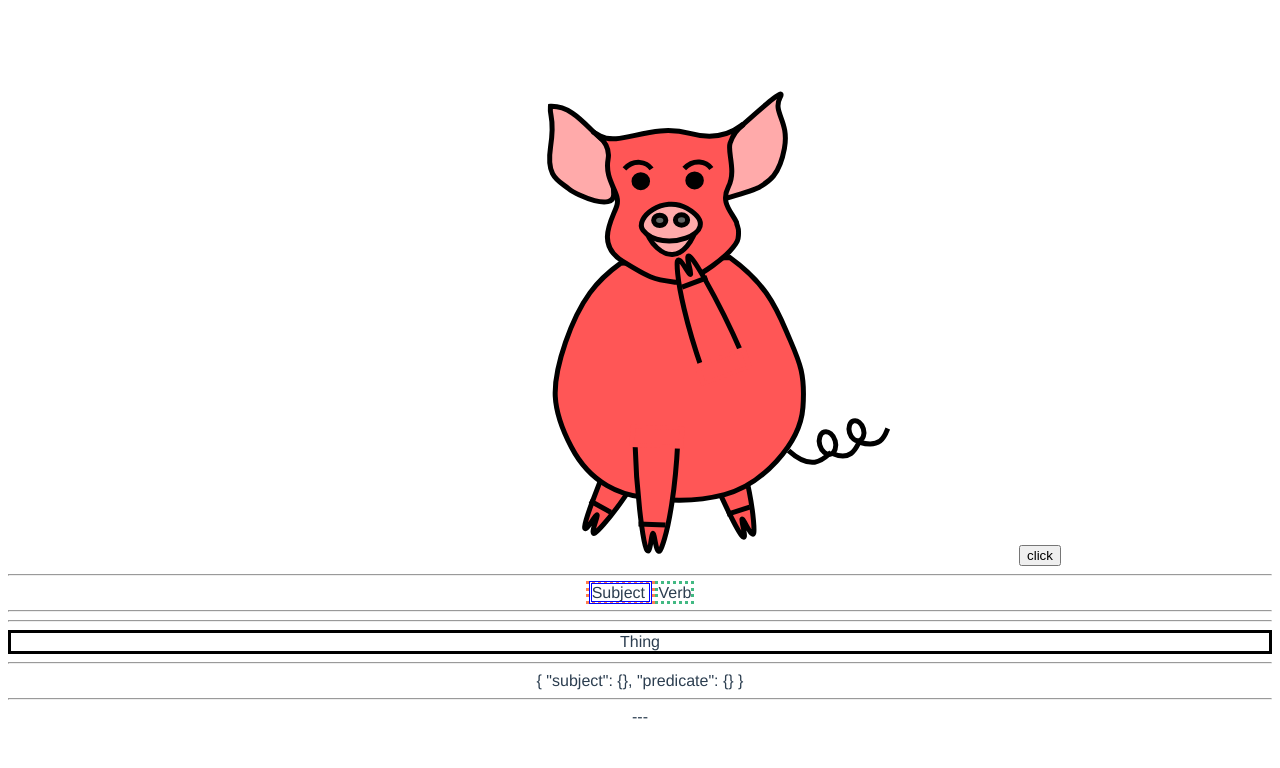
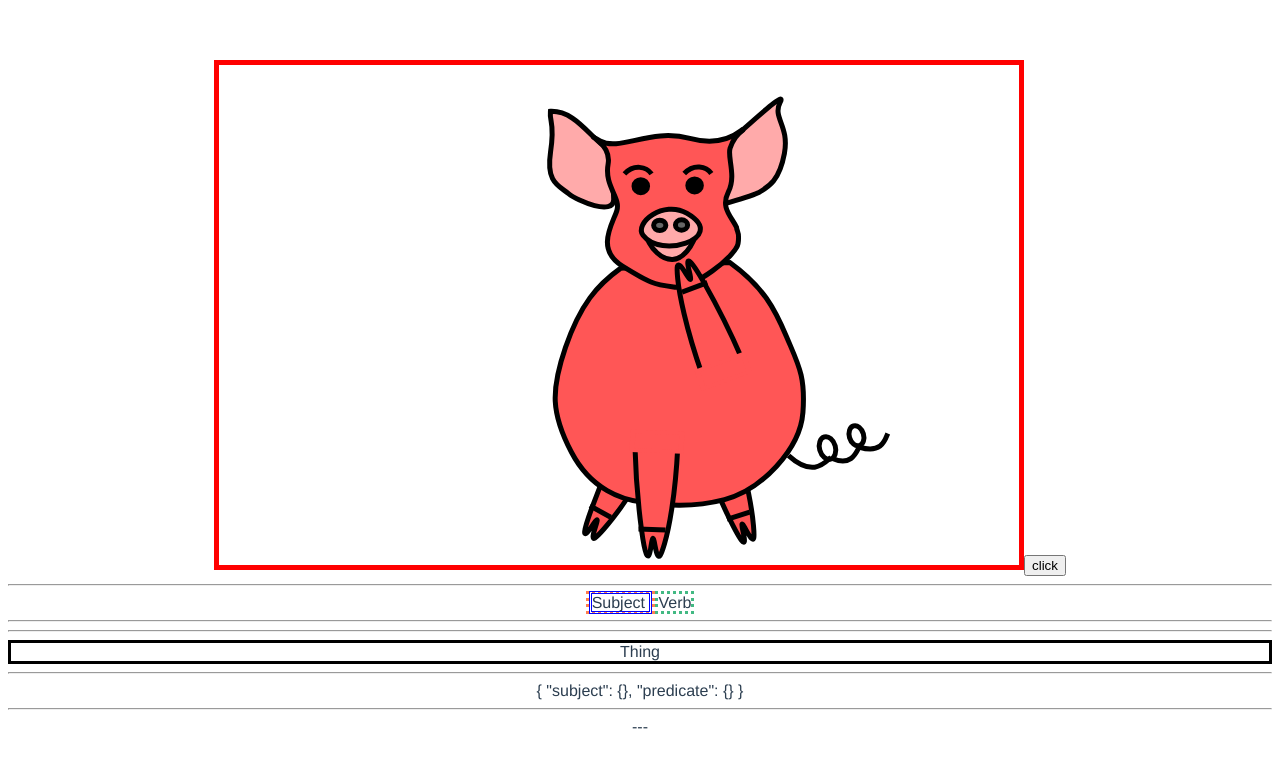
Before and after one commit to polymatter/pancake-castle, a Vue app: page / in a window 1280 px wide. Shown: the top 768 px of the page. Built offline with nearby package versions, Linux system fonts and the light colour scheme.

Commit message:
add border to scene

```diff
--- a/src/components/Scene.vue
+++ b/src/components/Scene.vue
@@ -6,6 +6,7 @@
       xmlns="http://www.w3.org/2000/svg"
       xmlns:svg="http://www.w3.org/2000/svg"
       @click="changeColour"
+      class="bordered"
     >
       <!-- Created with SVG-edit - http://svg-edit.googlecode.com/ -->
       <g>
@@ -450,4 +451,8 @@ export default {
 .rotate {
    transform: translateY(173px);
 }
+
+.bordered {
+  border: 5px solid red;
+}
 </style>
```
